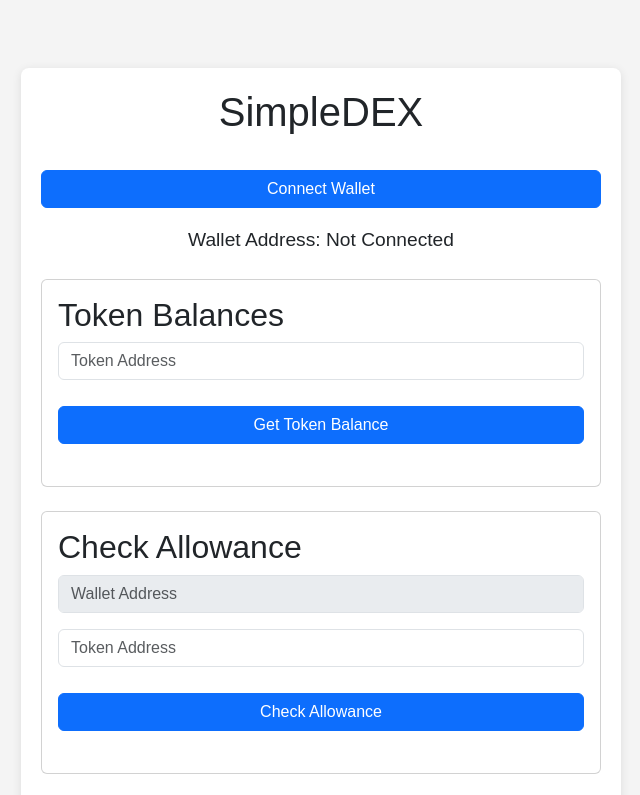
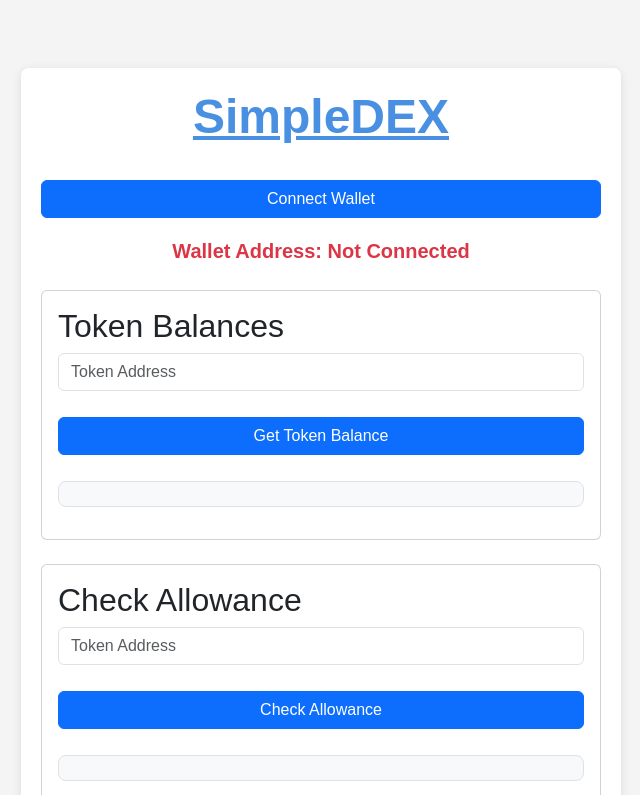
Before and after one commit to basco1979/simpleDEX, a plain HTML site: page frontend/index.html in a window 1280 px wide. Shown: the top 795 px of the page, without its empty margins (319-959 px from the left). Drawn offline with nearby package versions, Linux system fonts and the light colour scheme.

Commit message:
refreshing the page design again

```diff
--- a/frontend/index.html
+++ b/frontend/index.html
@@ -12,11 +12,11 @@
 
 <body>
     <div class="container my-5">
-        <h1 class="text-center mb-4">SimpleDEX</h1>
+        <h1 class="text-center mb-4 main-title">SimpleDEX</h1>
 
         <div class="text-center mb-4">
             <button class="btn btn-primary" id="connectWalletButton" onclick="connectWallet()">Connect Wallet</button>
-            <p class="mt-2">Wallet Address: <span id="walletStatus">Not Connected</span></p>
+           <p class="mt-2 wallet-status not-connected">Wallet Address: <span id="walletStatus">Not Connected</span></p>
         </div>
 
         <div class="card mb-4">
@@ -26,21 +26,20 @@
                     <input id="tokenAddressBalance" type="text" class="form-control" placeholder="Token Address">
                 </div>
                 <button class="btn btn-primary" onclick="getBalanceOf()">Get Token Balance</button>
-                <p id="balanceResult" class="mt-3"></p>
+                <p id="balanceResult" class="mt-3 result-box"></p>
             </div>
         </div>
+
+
 
         <div class="card mb-4">
             <div class="card-body">
                 <h2 class="card-title">Check Allowance</h2>
                 <div class="mb-3">
-                    <input id="walletAddress" type="text" class="form-control" placeholder="Wallet Address" disabled>
-                </div>
-                <div class="mb-3">
                     <input id="tokenAddressAllowance" type="text" class="form-control" placeholder="Token Address">
                 </div>
                 <button class="btn btn-primary" onclick="getAllowance()">Check Allowance</button>
-                <p id="allowanceResult" class="mt-3"></p>
+                <p id="allowanceResult" class="mt-3 result-box"></p>
             </div>
         </div>
 
@@ -54,7 +53,7 @@
                     <input id="approveAmount" type="number" class="form-control" placeholder="Amount to Approve">
                 </div>
                 <button class="btn btn-success" onclick="approveToken()">Approve</button>
-                <p id="approveResult" class="mt-3"></p>
+                <p id="approveResult" class="mt-3" result-box></p>
             </div>
         </div>
 
@@ -108,7 +107,7 @@
                     <input id="priceToken" type="text" class="form-control" placeholder="Token Address">
                 </div>
                 <button class="btn btn-secondary" onclick="getPrice()">Get Price</button>
-                <p id="priceResult" class="mt-3"></p>
+                <p id="priceResult" class="mt-3 result-box"></p>
             </div>
         </div>
     </div>
--- a/frontend/script.js
+++ b/frontend/script.js
@@ -205,13 +205,14 @@ const erc20ABI = [
 let provider, signer, dexContract
 //const walletAddressInput = document.getElementById('walletAddress')
 
-  async function connectWallet() {
+async function connectWallet() {
             if (typeof window.ethereum !== 'undefined') {
                 try {
                     const provider = new ethers.providers.Web3Provider(window.ethereum);
                     const accounts = await provider.send('eth_requestAccounts', []);
                     const walletAddress = accounts[0];
                     document.getElementById('walletStatus').textContent = walletAddress;
+                    document.getElementById('connectWalletButton').style.display = 'none';
                 } catch (error) {
                     console.error('Error connecting wallet:', error);
                 }
@@ -252,6 +253,7 @@ async function getBalanceOf() {
     alert('Error fetching balance.')
   }
 }
+
 
 async function getAllowance() {
   const account = await getAccount()
--- a/frontend/styles.css
+++ b/frontend/styles.css
@@ -38,8 +38,36 @@ p {
   text-align: center;
   font-size: 1.2em;
 }
-input{
+input {
   margin: 5px 0;
   padding: 10px;
   width: 95%;
 }
+
+.main-title {
+  font-size: 3rem;
+  font-weight: bold;
+  color: #4a90e2;
+  text-decoration: underline;
+}
+
+.wallet-status {
+  font-size: 1.25rem;
+  font-weight: bold;
+}
+
+.wallet-status.connected {
+  color: #28a745; /* Verde */
+}
+
+.wallet-status.not-connected {
+  color: #dc3545; /* Rojo */
+}
+
+.result-box {
+        background-color: #f8f9fa;
+        border: 1px solid #dee2e6;
+        border-radius: 0.5rem;
+        padding: 0.75rem;
+        color: #212529;
+    }
```
Also changed, not shown: 1 other file. Lines whose indentation alone changed are shown as unchanged.
